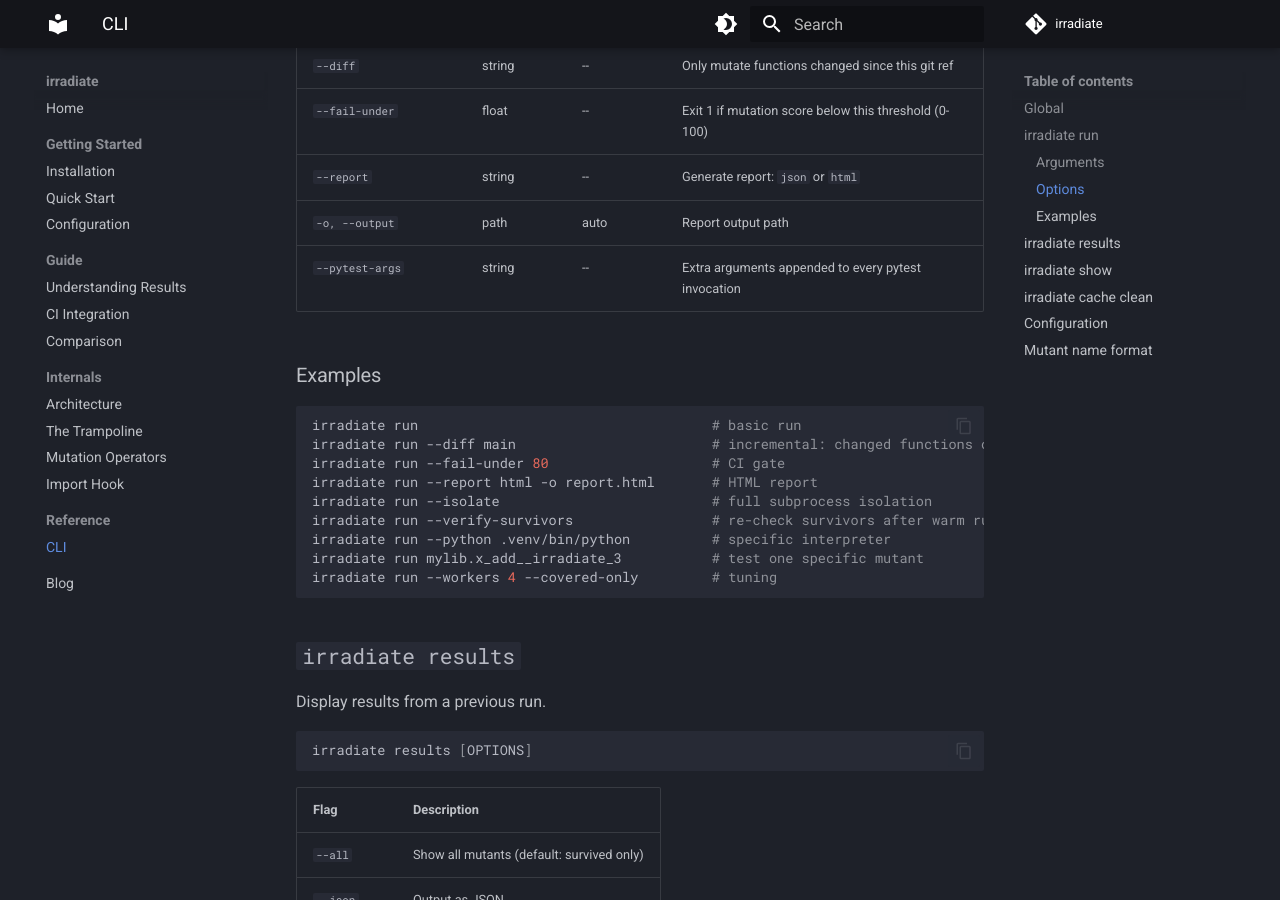
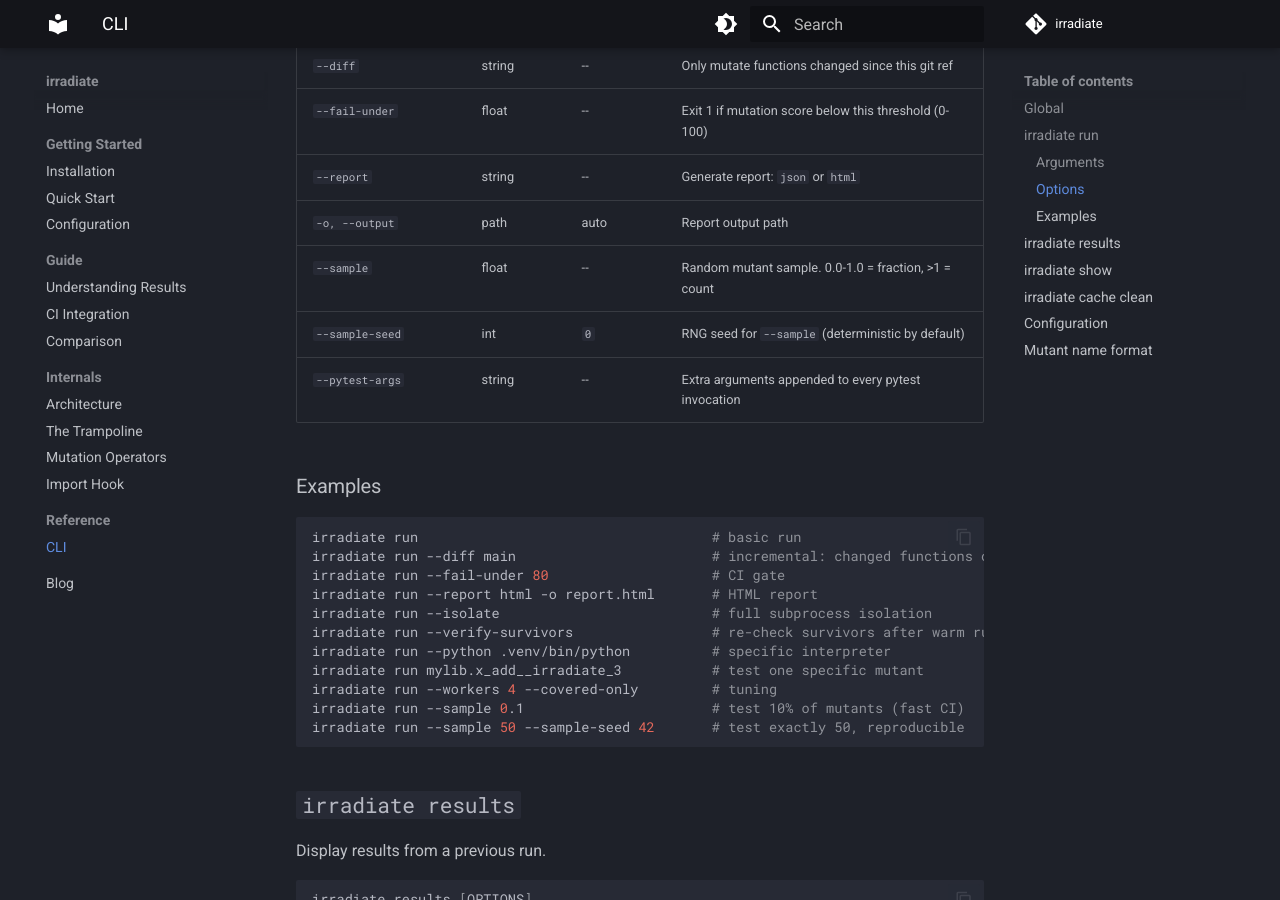
Before and after one commit to nwyin/irradiate, an MkDocs documentation site: the page built from docs/reference/cli.md, in a window 1280 px wide and 900 px high, scrolled down 1481 px. Built offline with MkDocs 1.6.1 and Material for MkDocs 9.7.7, drawn with Linux system fonts in a browser that asks for light colours; comment, search, counter and statistics services are not loaded.

Commit message:
docs: update for --sample flag, floating v0 action tag
- cli.md: add --sample, --sample-seed to options table and examples
- configuration.md: add sampling flags to CLI section
- README.md: add sampling section, CI integration snippet, comparison row
- ci-integration.md: use floating v0 tag instead of hardcoded v0.1.1
- release.yml: restrict trigger to semver tags, add update-tags job
  that force-pushes v0 and v0.X floating tags after PyPI publish

````diff
--- a/docs/reference/cli.md
+++ b/docs/reference/cli.md
@@ -45,6 +45,8 @@
 | `--fail-under` | float | -- | Exit 1 if mutation score below this threshold (0-100) |
 | `--report` | string | -- | Generate report: `json` or `html` |
 | `-o, --output` | path | auto | Report output path |
+| `--sample` | float | -- | Random mutant sample. 0.0-1.0 = fraction, >1 = count |
+| `--sample-seed` | int | `0` | RNG seed for `--sample` (deterministic by default) |
 | `--pytest-args` | string | -- | Extra arguments appended to every pytest invocation |
 
 ### Examples
@@ -59,6 +61,8 @@
 irradiate run --python .venv/bin/python          # specific interpreter
 irradiate run mylib.x_add__irradiate_3           # test one specific mutant
 irradiate run --workers 4 --covered-only         # tuning
+irradiate run --sample 0.1                       # test 10% of mutants (fast CI)
+irradiate run --sample 50 --sample-seed 42       # test exactly 50, reproducible
 ```
 
 
````
Also changed, not shown: README.md (+28 -1 lines), docs/getting-started/configuration.md (+2 -0 lines), docs/guide/ci-integration.md (+3 -3 lines), 1 other file.
